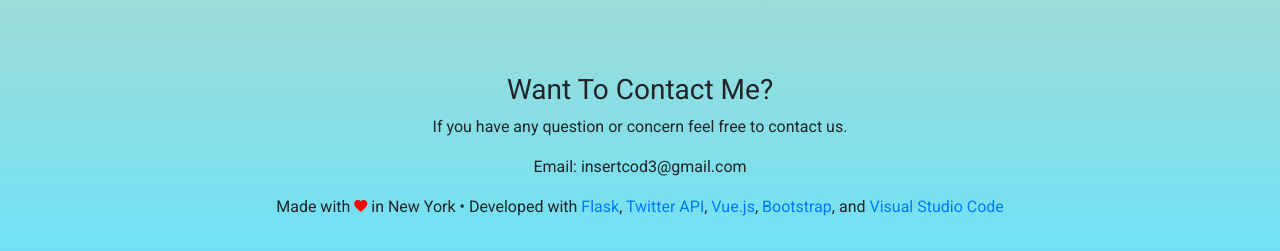
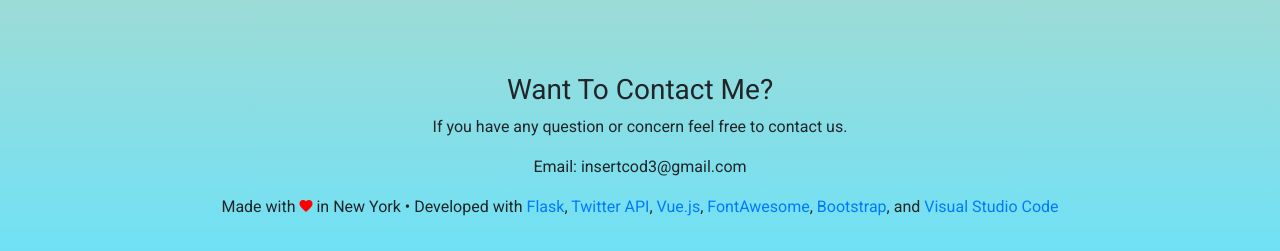
Before and after one commit to InSertCod3/TwitterQuery, a Flask app: page / in a window 1280 px wide. Shown: the part 549-800 px from the top of the page. Run offline with Flask 2, Linux system fonts and the light colour scheme; some libraries are stand-ins or nearby versions.

Commit message:
Updated "Made with :heart:"
* Added FontAwesome to stack

```diff
--- a/core/templates/index.html
+++ b/core/templates/index.html
@@ -80,6 +80,7 @@
                         <a href="https://www.palletsprojects.com/p/flask/" target="_blank">Flask</a>,
                         <a href="https://developer.twitter.com/en/docs.html" target="_blank">Twitter API</a>,
                         <a href="https://vuejs.org/" target="_blank">Vue.js</a>,
+                        <a href="https://fontawesome.com/?from=io" target="_blank">FontAwesome</a>,
                         <a href="https://getbootstrap.com" target="_blank"> Bootstrap</a>, and
                         <a href="https://code.visualstudio.com/" target="_blank">Visual Studio Code</a>
                       </p>
```
